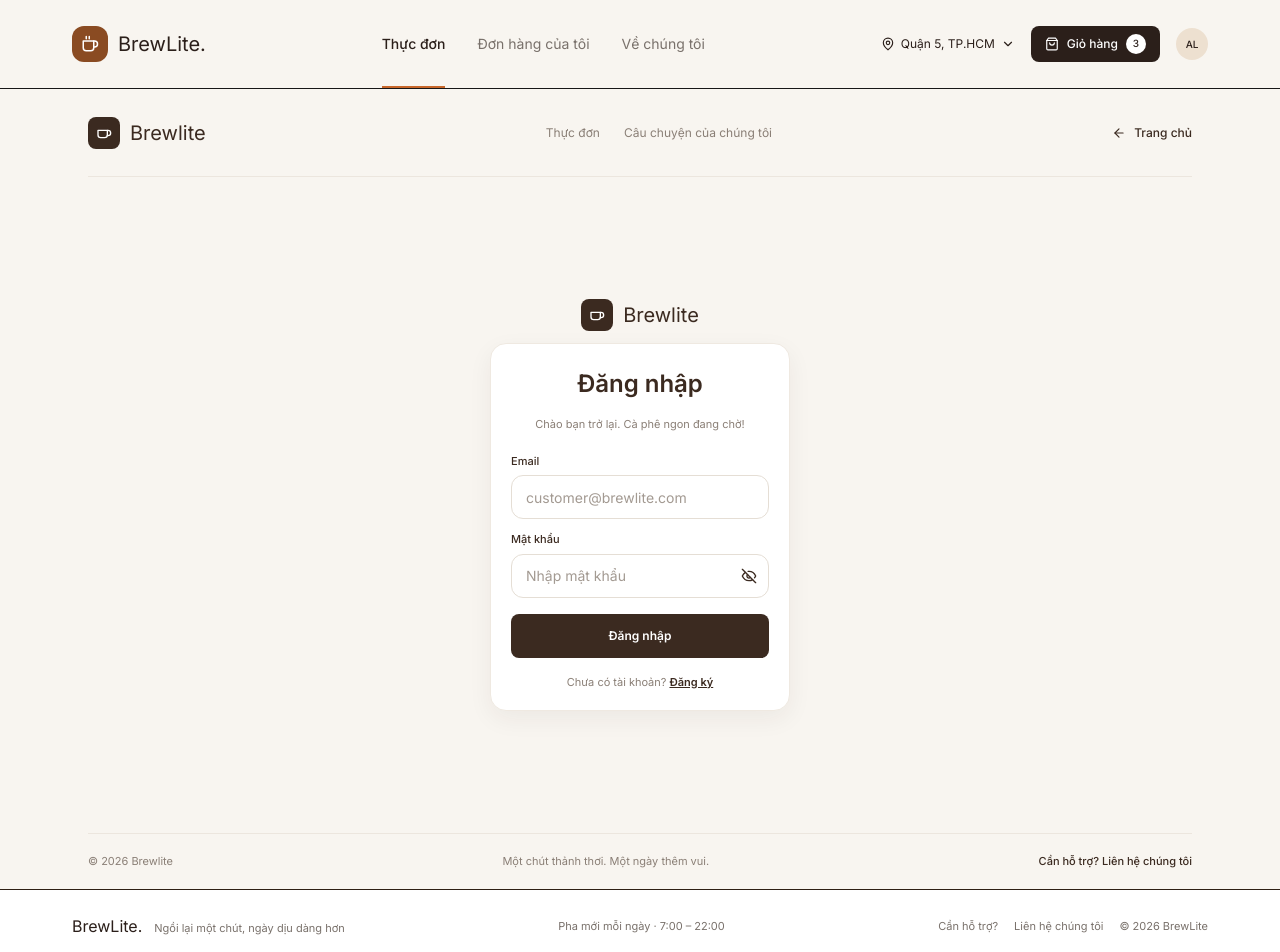
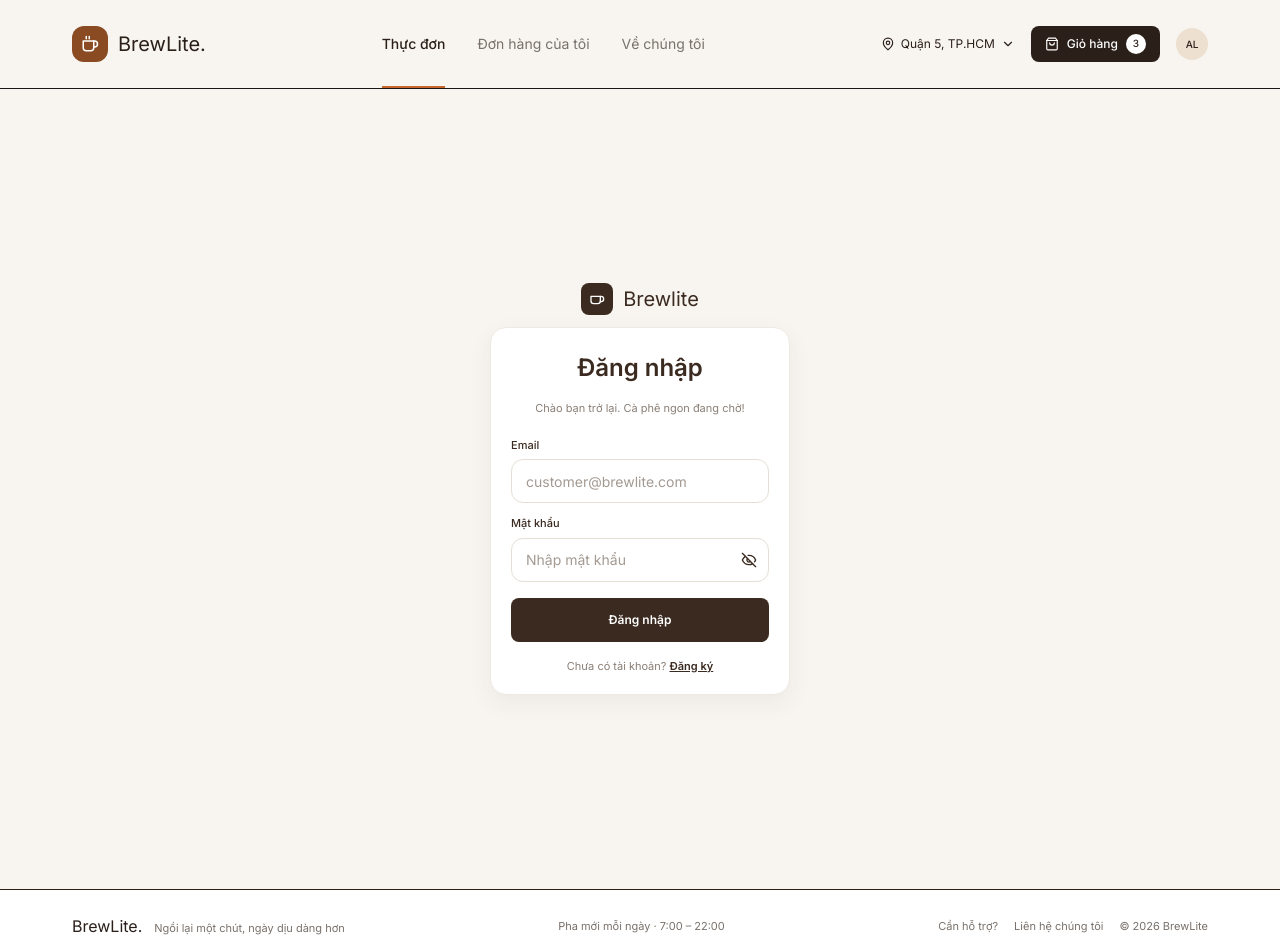
Before and after one commit to TienNguyenle-svg/Brewlite, a Next.js app in the folder frontend/: page /login in a window 1280 px wide. Shown: the top 952 px of the page. Built offline with nearby package versions, Linux system fonts and the light colour scheme; no server answers.

Commit message:
refactor: bỏ header và footer khỏi AuthShell

```diff
--- a/frontend/components/auth/AuthShell.tsx
+++ b/frontend/components/auth/AuthShell.tsx
@@ -1,4 +1,3 @@
-import Link from "next/link";
 import type { ReactNode } from "react";
 
 export function LogoMark({ size = 32 }: { size?: number }) {
@@ -28,60 +27,9 @@ export function LogoMark({ size = 32 }: { size?: number }) {
 export default function AuthShell({ children }: { children: ReactNode }) {
   return (
     <div className="flex min-h-screen flex-col bg-[#F8F5F0] text-[#3B2A20]">
-      <header className="mx-auto w-full max-w-[1200px] px-6 md:px-12">
-        <div className="flex h-[88px] items-center justify-between border-b border-[#ECE6DE]">
-          <Link href="/" className="flex items-center gap-2.5">
-            <LogoMark />
-            <span className="text-xl">Brewlite</span>
-          </Link>
-
-          <nav className="hidden items-center gap-6 text-xs text-[#8A7F76] md:flex">
-            <Link href="/" className="hover:text-[#3B2A20]">
-              Thực đơn
-            </Link>
-            <Link href="/" className="hover:text-[#3B2A20]">
-              Câu chuyện của chúng tôi
-            </Link>
-          </nav>
-
-          <Link
-            href="/"
-            className="flex items-center gap-2 text-xs font-medium hover:opacity-70"
-          >
-            <svg
-              width="14"
-              height="14"
-              viewBox="0 0 24 24"
-              fill="none"
-              stroke="currentColor"
-              strokeWidth="2"
-              strokeLinecap="round"
-              strokeLinejoin="round"
-              aria-hidden="true"
-            >
-              <path d="M19 12H5" />
-              <path d="m12 19-7-7 7-7" />
-            </svg>
-            Trang chủ
-          </Link>
-        </div>
-      </header>
-
       <main className="flex flex-1 flex-col items-center justify-center px-4 py-12">
         {children}
       </main>
-
-      <footer className="mx-auto w-full max-w-[1200px] px-6 md:px-12">
-        <div className="flex h-[56px] items-center justify-between border-t border-[#ECE6DE] text-[11px] text-[#8A7F76]">
-          <span>© 2026 Brewlite</span>
-          <span className="hidden md:inline">
-            Một chút thảnh thơi. Một ngày thêm vui.
-          </span>
-          <span className="font-medium text-[#3B2A20]">
-            Cần hỗ trợ? Liên hệ chúng tôi
-          </span>
-        </div>
-      </footer>
     </div>
   );
 }
```
